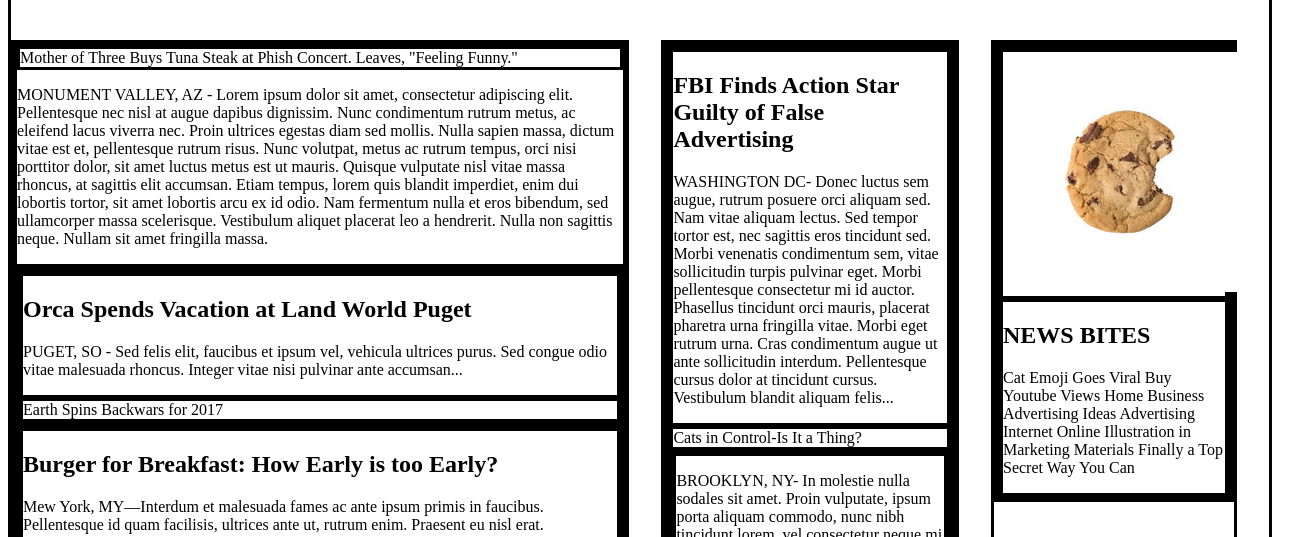
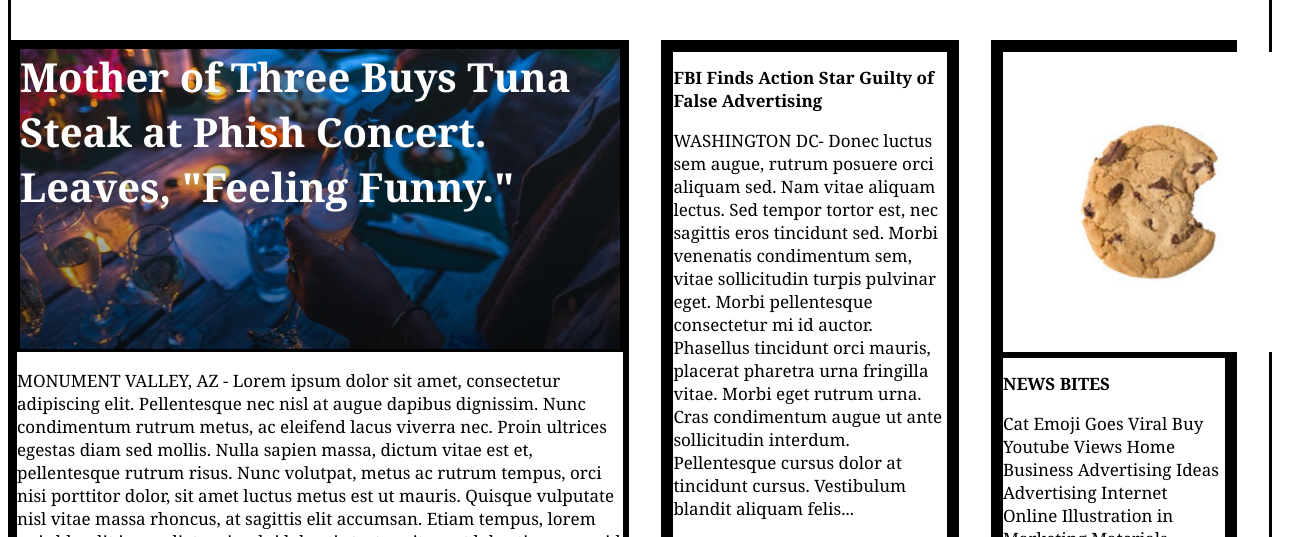
Before and after one commit to sajover/MyTimes, a plain HTML site: page index.html in a window 1280 px wide. Shown: the part 87-624 px from the top of the page, 1303 px wide, since content can reach past the window. Drawn offline with Linux system fonts and the light colour scheme; files that its build step writes are made by us from their sources; files whose address does not match are found by name.

Commit message:
Add end exercise 4th.

```diff
--- a/index.html
+++ b/index.html
@@ -31,7 +31,7 @@
 <!--First News Columns-->
       <div class="column large">
         <div class="lead-story">
-          <div class="image-content">
+          <div class="image-content mother">
             <span>Mother of Three Buys Tuna Steak at Phish Concert. Leaves, "Feeling Funny."</span>
           </div>
           <p class="narrative">
--- a/resources/css/style.css
+++ b/resources/css/style.css
@@ -52,3 +52,53 @@
   width: 240px;
   display: flex;
 }
+
+.image-content.mother{
+background-image: url(/Users/sajover/Documents/Proyectos/MyTimes/resources/images/img-story-main.png);
+
+
+}
+
+.narrative{
+  font-family: Georgia;
+  font-size: 17px;
+  color: black;
+}
+
+h2 {
+  font-family: Georgia;
+  font-size: 17px;
+  color: black;
+}
+
+.stories span {
+  display: flex;
+  font-family: Georgia;
+  font-weight: bold;
+  font-size: 30px;
+  color: white;
+}
+.fall-cancelled.image-content{
+  background-image: url(/Users/sajover/Documents/Proyectos/MyTimes/resources/images/img-story-2.png);
+
+}
+.lead-story span {
+  font-family: Georgia;
+  font-weight: bold;
+  font-size: 40px;
+  color: white;
+}
+
+.pop-culture.image-content{
+  background-image: url(/Users/sajover/Documents/Proyectos/MyTimes/resources/images/img-story-3.png);
+
+}
+
+.cats.image-content{
+  background-image: url(/Users/sajover/Documents/Proyectos/MyTimes/resources/images/img-story-1.png);
+}
+
+.image-content {
+  display: flex;
+  height: 300px;
+}
```
